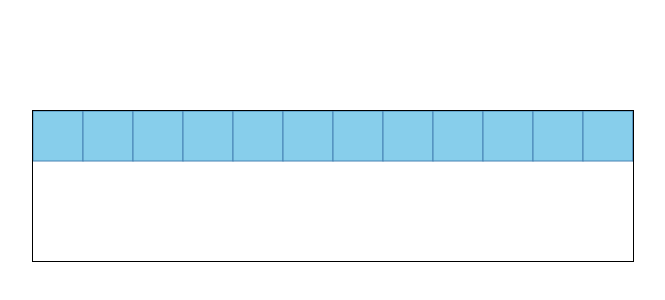
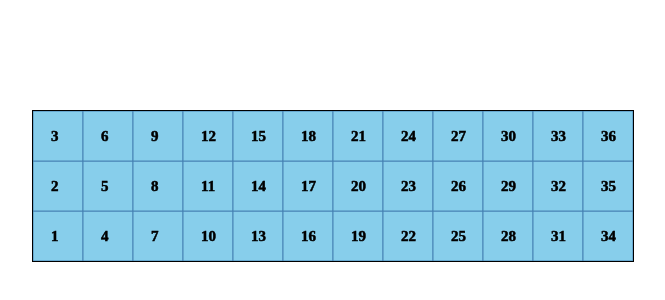
Before and after one commit to AlekseyOk/Roulette, a React (Create React App) app: page / in a window 1280 px wide. Shown: the part 290-590 px from the top of the page, without its empty margins (608-1273 px from the left). Built offline with nearby package versions, Linux system fonts and the light colour scheme; the HTML template or start-up script is replaced by a standard one.

Commit message:
fix greed

```diff
--- a/src/App.tsx
+++ b/src/App.tsx
@@ -1,8 +1,37 @@
 import React from 'react';
 import './App.scss';
 
+let greedWidth: number = 600
+let greedHeight: number = 150
+let numberOfSquareCells: number = 36
+let numberOfRows = 3
+let coordinatesOfFirstSquareCell: Array<number> = [0, 100];
+let coordinatesOfSquareCells: Array<coordinatesOfSquareCell> = []
+type coordinatesOfSquareCell = Array<number>
+let oneCellWidth: number = greedWidth / 12
+let currentCoordinatesOfSquareCell: Array<number> = coordinatesOfFirstSquareCell
+let currentNumberOfRows: number = 0;
 
-let coordinates = [[0, 0], [50, 0], [100, 0], [150, 0], [200, 0], [250, 0], [300, 0], [350, 0], [400, 0], [450, 0], [500, 0], [550, 0], [600, 0]]
+function addCoordinatesOfFirstSquareCell() {
+  coordinatesOfSquareCells.push(coordinatesOfFirstSquareCell)
+  currentCoordinatesOfSquareCell = coordinatesOfFirstSquareCell
+  currentNumberOfRows++
+}
+addCoordinatesOfFirstSquareCell()
+
+for (let i = 1; i < numberOfSquareCells; i++) {
+  if (currentNumberOfRows < numberOfRows) {
+    let coordinatesOfNextCell = [currentCoordinatesOfSquareCell[0], currentCoordinatesOfSquareCell[1] - oneCellWidth]
+    coordinatesOfSquareCells.push(coordinatesOfNextCell)
+    currentCoordinatesOfSquareCell = coordinatesOfNextCell
+    currentNumberOfRows++
+  }
+  if (currentNumberOfRows >= numberOfRows) {
+    currentCoordinatesOfSquareCell = [currentCoordinatesOfSquareCell[0] + oneCellWidth, greedHeight]
+    currentNumberOfRows = 0
+  }
+}
+
 function App() {
   return (
     <div className="App">
@@ -15,15 +44,17 @@ function App() {
 
 export default App
 
-
 let SquareСell = () => {
   return (
     <div>
       <svg className="SVG" width="600" height="150">
-        {coordinates.map((el) => {
-          return <rect x={el[0]} y={el[1]} width="50" height="50"
+        {coordinatesOfSquareCells.map((squareCell, index) => {
+          return  <g>
+            <rect x={squareCell[0]} y={squareCell[1]} key={index} width="50" height="50"
             fill="skyblue" stroke="steelblue" strokeWidth="1"
-          />
+            ></rect>
+            <text x={squareCell[0]+18} y={squareCell[1]+30} font-size="15px" font-weight="bold" stroke="black" stroke-width="0.5" >{++index}</text>
+          </g>
         })}
       </svg>
     </div>
```
